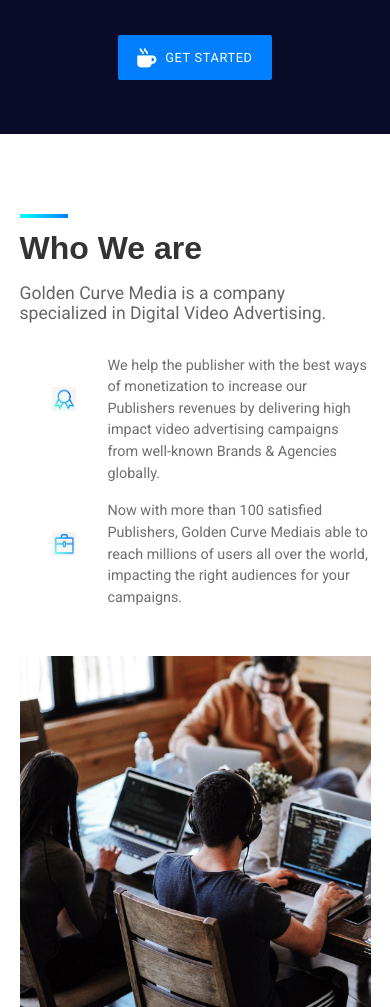
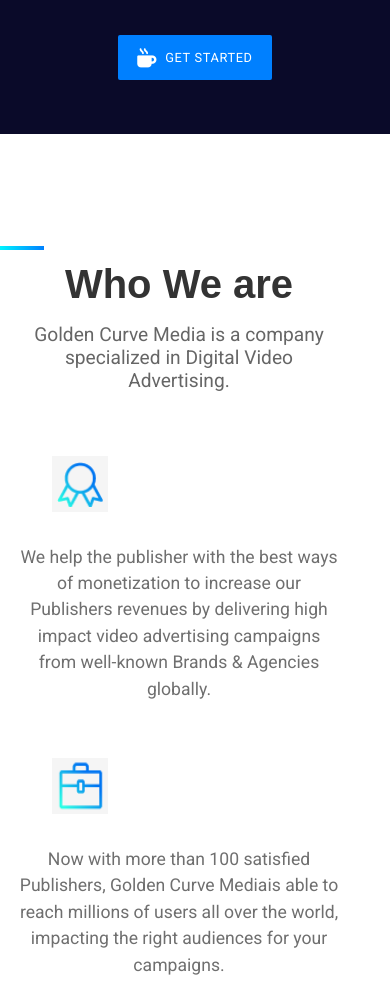
Before and after one commit to bhauhbbh/goldenmediacurve, a plain HTML site: page index.html in a window 390 px wide. Shown: the part 460-1467 px from the top of the page. Drawn offline with Linux system fonts and the light colour scheme; a web font is replaced by a local one.

Commit message:
updated font location

```diff
--- a/styles.css
+++ b/styles.css
@@ -2,7 +2,7 @@
 
 @font-face {
     font-family: 'Gilroy';
-    src: url('fonts/GilroyHeavy.ttf') format('truetype');
+    src: url('GilroyHeavy.ttf') format('truetype');
     font-weight: 900;
     font-style: normal;
 }
@@ -201,27 +201,38 @@ button:hover {
         height: 100%;
         background-color: white;
         z-index: 1000;
-
+        flex-direction: column;
+        justify-content: flex-start;
+        padding-top: 80px; /* Space for the "Menu" text and close button */
     }
 
     nav.active {
         display: flex;
-        justify-content: center;
-        align-items: center;
+    }
+
+    nav::before {
+        content: 'Menu';
+        font-size: 1.5rem;
+        font-weight: bold;
+        color: var(--background-color);
+        position: absolute;
+        top: 20px;
+        left: 20px;
     }
 
     nav ul {
         flex-direction: column;
-        align-items: center;
+        align-items: flex-start;
+        padding-left: 20px;
     }
 
     nav ul li {
-        margin: 1rem 0;
+        margin: 0.5rem 0;
     }
 
     nav ul li a {
         color: var(--background-color);
-        font-size: 1.5rem;
+        font-size: 1.2rem;
     }
 
     .hamburger {
@@ -245,6 +256,123 @@ button:hover {
     }
 }
 
+.who-we-are, .publishers, .advertisers {
+    display: flex;
+    padding: 5rem 5%;
+    background-color: #ffffff;
+    color: #333333;
+    justify-content: center;
+}
+
+.who-we-are .content-wrapper, .publishers .content-wrapper, .advertisers .content-wrapper {
+    display: flex;
+    max-width: 1200px;
+    width: 100%;
+}
+
+.who-we-are .content, .publishers .content, .advertisers .content {
+    flex: 1;
+    padding-right: 2rem;
+}
+
+.who-we-are h2, .publishers h2, .advertisers h2 {
+    font-family: 'Gilroy', sans-serif;
+    font-size: 2.5rem;
+    font-weight: 900;
+    margin-bottom: 1rem;
+    position: relative;
+}
+
+.who-we-are h2::before, .publishers h2::before, .advertisers h2::before {
+    content: '';
+    position: absolute;
+    top: -1rem;
+    left: 0;
+    width: 3rem;
+    height: 4px;
+    background: linear-gradient(to right, #00ffff, #0080ff);
+}
+
+.who-we-are .intro, .publishers .intro, .advertisers .intro {
+    font-size: 1.2rem;
+    color: #666666;
+    margin-bottom: 2rem;
+}
+
+.who-we-are .feature, .publishers .feature, .advertisers .feature {
+    display: flex;
+    align-items: flex-start;
+    margin-bottom: 1.5rem;
+}
+
+.who-we-are .icon, .publishers .icon,.advertisers .icon {
+    width: 80px;  /* Set a fixed width */
+    height: auto; /* Maintain aspect ratio */
+    margin-right: 1rem;
+    flex-shrink: 0;
+}
+
+.who-we-are .feature p, .publishers .feature p, .advertisers .feature p {
+    font-size: 1.1rem;
+    line-height: 1.5;
+    color: #6f6f6f;
+}
+
+.who-we-are .image, .publishers .image, .advertisers .image {
+    flex: 1;
+}
+
+.who-we-are .image img, .publishers .image img , .advertisers .image img {
+    width: 100%;
+    height: auto;
+}
+
+/* Responsive styles for smaller screens */
+@media (max-width: 768px) {
+    .who-we-are, .advertisers, .publishers {
+        padding: 3rem 1rem;
+    }
+
+    .who-we-are .content-wrapper, .publishers .content-wrapper , .advertisers .content-wrapper {
+        flex-direction: column;
+    }
+
+    .who-we-are .content, .publishers .content, .advertisers .content {
+        padding-right: 0;
+        margin-bottom: 2rem;
+    }
+
+    .who-we-are h2, .publishers h2 , .advertisers h2 {
+        font-size: 2rem;
+        text-align: center;
+    }
+
+    .who-we-are h2::before, .publishers h2::before, .advertisers h2::before {
+        left: 50%;
+        transform: translateX(-50%);
+    }
+
+    .who-we-are .intro, .publishers .intro {
+        font-size: 1.1rem;
+        text-align: center;
+    }
+
+    .who-we-are .feature, .publishers .feature, .advertisers .feature {
+        flex-direction: column;
+        align-items: center;
+        text-align: center;
+        margin-bottom: 2.5rem;
+    }
+
+    .who-we-are .icon, .publishers .icon, .advertisers .icon {
+        align-items: center;
+        text-align: center;
+    }
+
+    .who-we-are .feature p, .publishers .feature p, .advertisers .feature p {
+        font-size: 1rem;
+    }
+}
 .content {
 
 margin-top: 3rem;
@@ -326,7 +454,7 @@ margin-top: 3rem;
 
 /* Responsive styles for smaller screens */
 @media (max-width: 768px) {
-    .who-we-are {
+    /* .who-we-are {
         padding: 3rem 5%;
     }
 
@@ -358,7 +486,7 @@ margin-top: 3rem;
 
     .who-we-are .feature p {
         font-size: 0.9rem;
-    }
+    } */
 }
 
 /* Advertisers Section Styles */
```
Also changed, not shown: public/gilroy-heavy.ttf (added), repopack-output.txt, script.js (line endings or trailing spaces).
